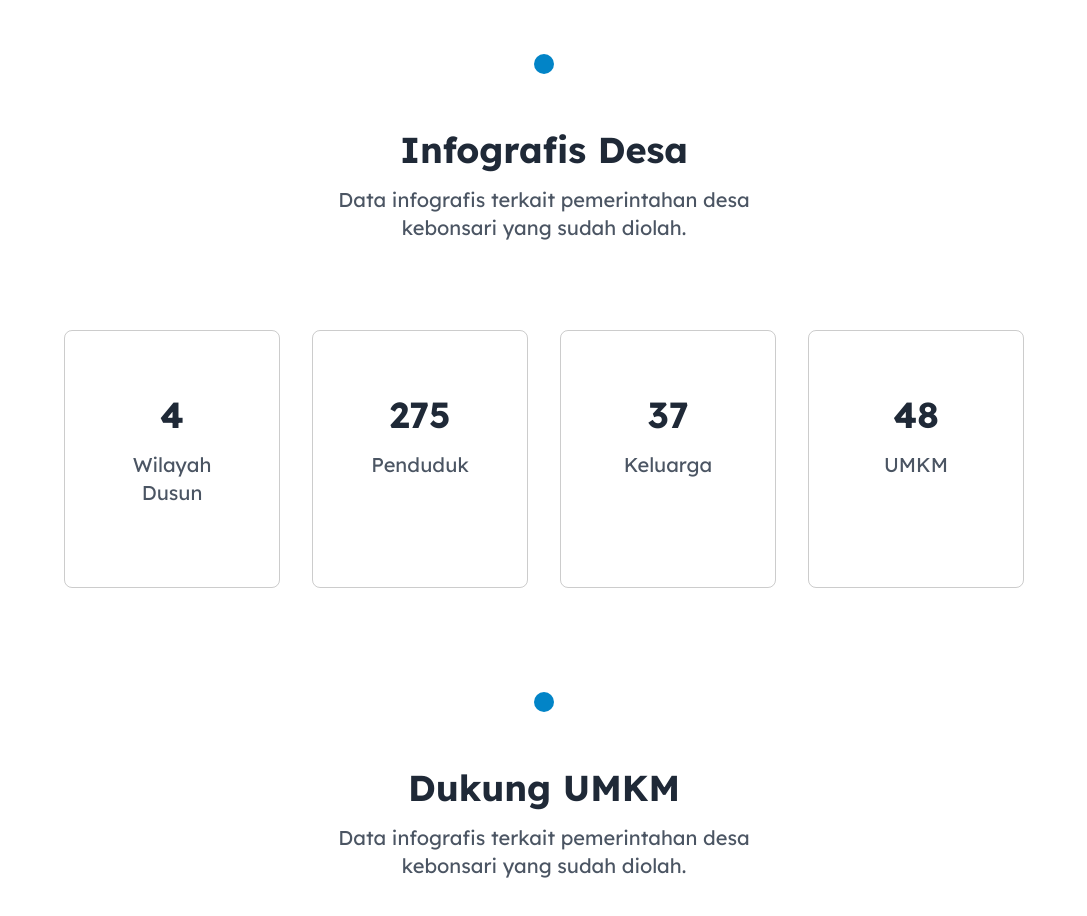
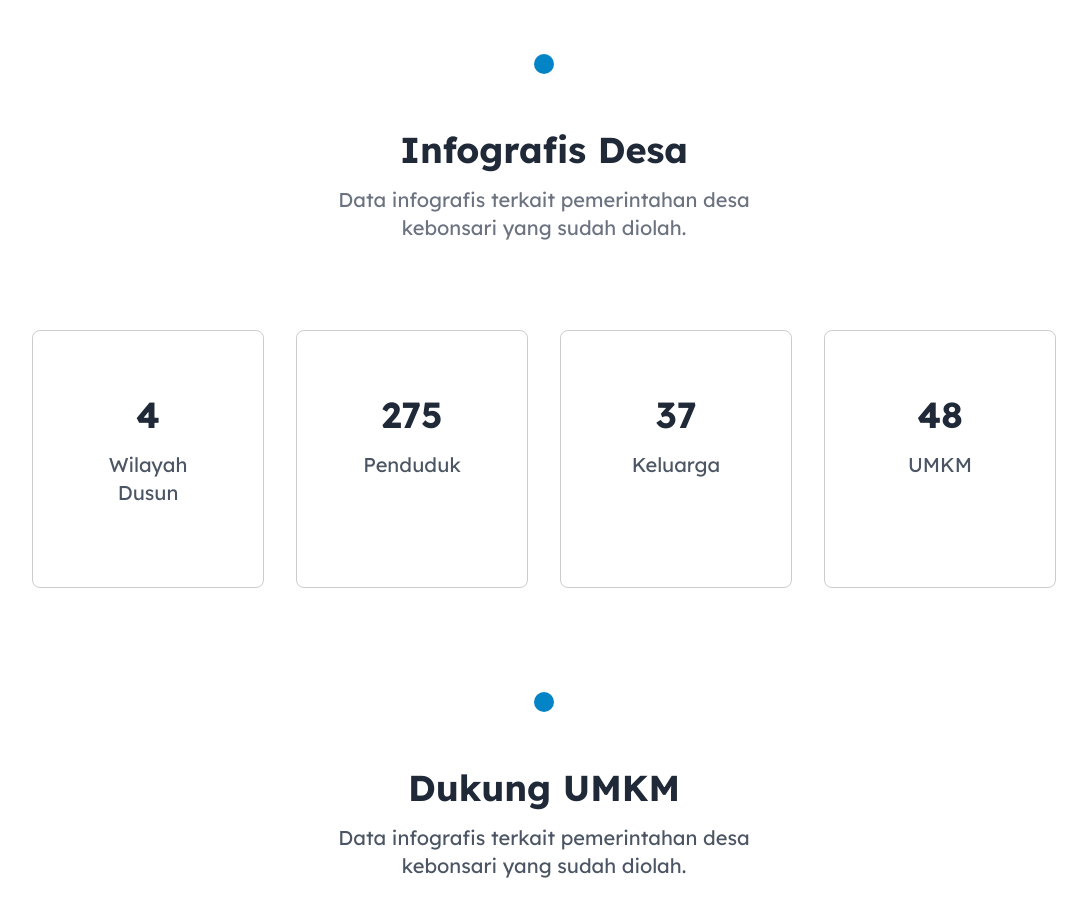
Before and after one commit to jagadyudha/kebonsari.site, a Next.js app: page / in a window 1280 px wide. Shown: the part 802-1718 px from the top of the page, without its empty margins (96-1183 px from the left). Built offline with nearby package versions, Linux system fonts and the light colour scheme; a web font is replaced by a local one.

Commit message:
fix: margin on infographics section

```diff
--- a/components/Infographics.tsx
+++ b/components/Infographics.tsx
@@ -9,12 +9,12 @@ const Data = [
 
 const Infographics = () => {
   return (
-    <section className="xl:px-40 md:px-12 px-6">
+    <section className="xl:px-32 md:px-12 px-6">
       <div className="text-center xl:w-1/2 w-full pb-6 mx-auto">
         <h2 className="md:text-4xl text-2xl font-bold text-gray-800">
           Infografis Desa
         </h2>
-        <p className="my-4 md:text-xl text-md text-gray-600">
+        <p className="my-4 md:text-xl text-md text-gray-500">
           Data infografis terkait pemerintahan desa kebonsari yang sudah diolah.
         </p>
       </div>
```
